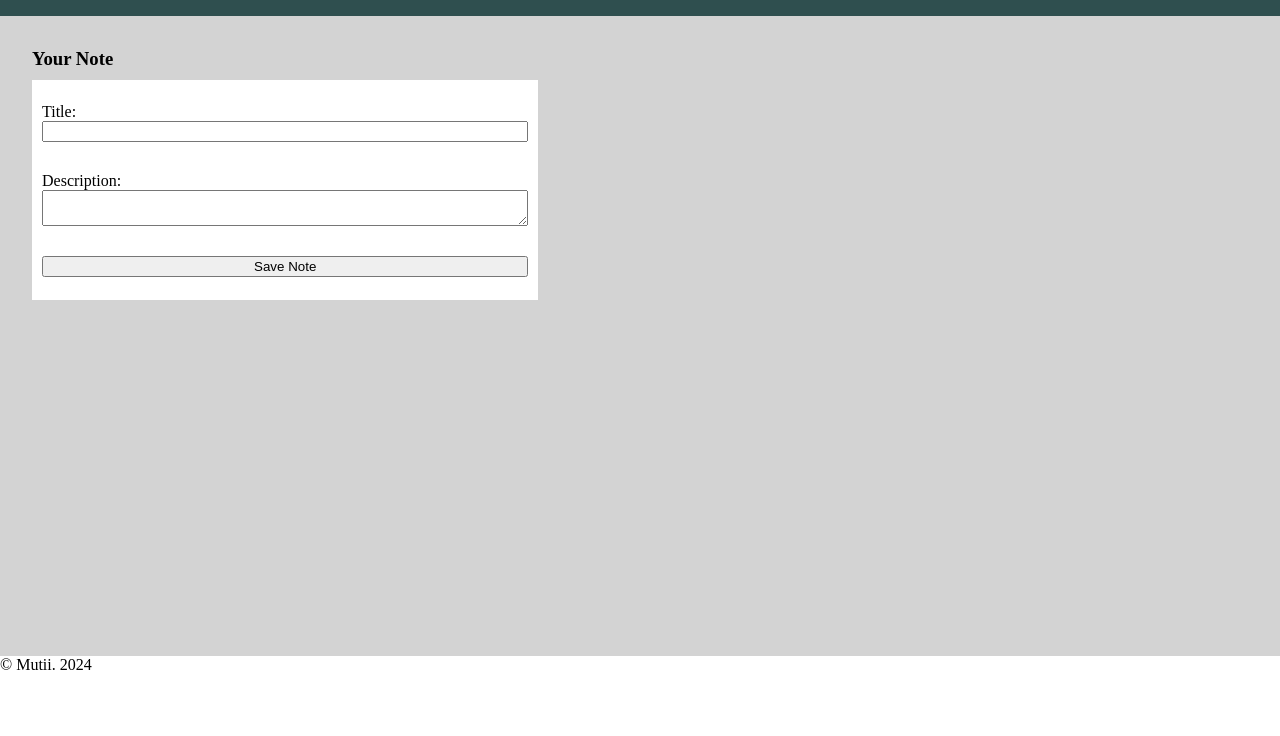
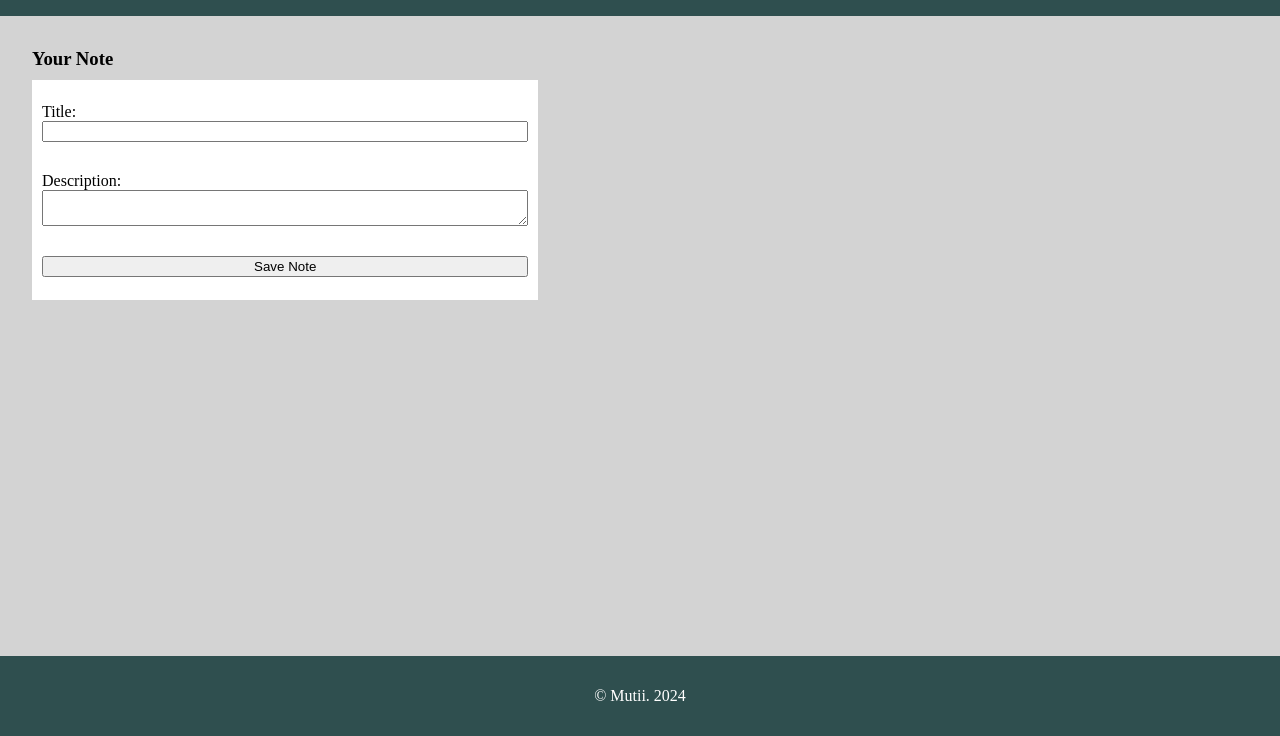
Before and after one commit to srmpandejlaki/notes-app-DS, a plain HTML site: page index.html in a window 1280 px wide. Shown: the part 64-800 px from the top of the page. Drawn offline with Linux system fonts and the light colour scheme.

Commit message:
style footer

```diff
--- a/source/style.css
+++ b/source/style.css
@@ -6,6 +6,7 @@ header {
   width: 100%;
   height: 10vh;
   background-color: darkslategrey;
+  position: sticky;
 }
 
 header h2 {
@@ -48,3 +49,15 @@ form {
   display: flex;
   flex-direction: column;
 }
+
+/* footer */
+footer {
+  width: 100%;
+  height: 10vh;
+
+  background-color: darkslategrey;
+  display: flex;
+  justify-content: center;
+  align-items: center;
+  color: white;
+}
```
